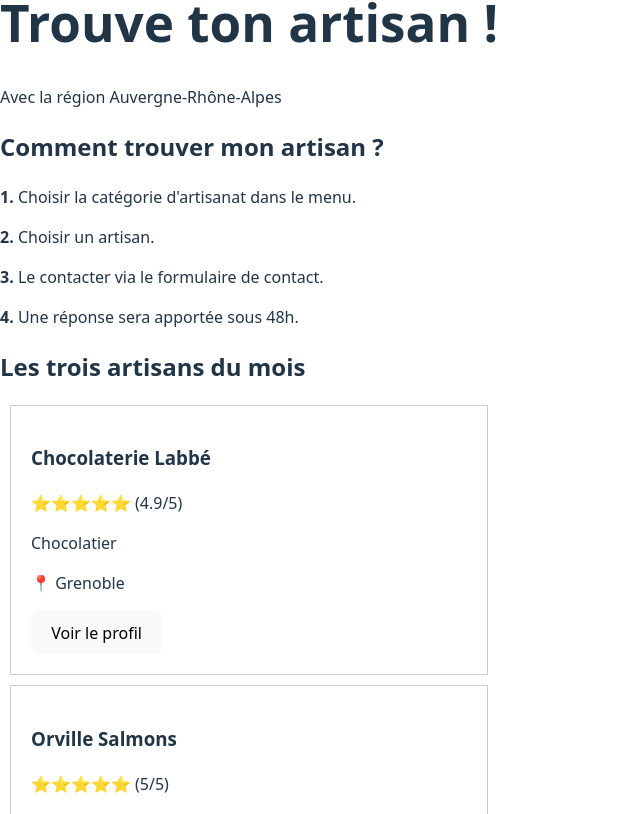
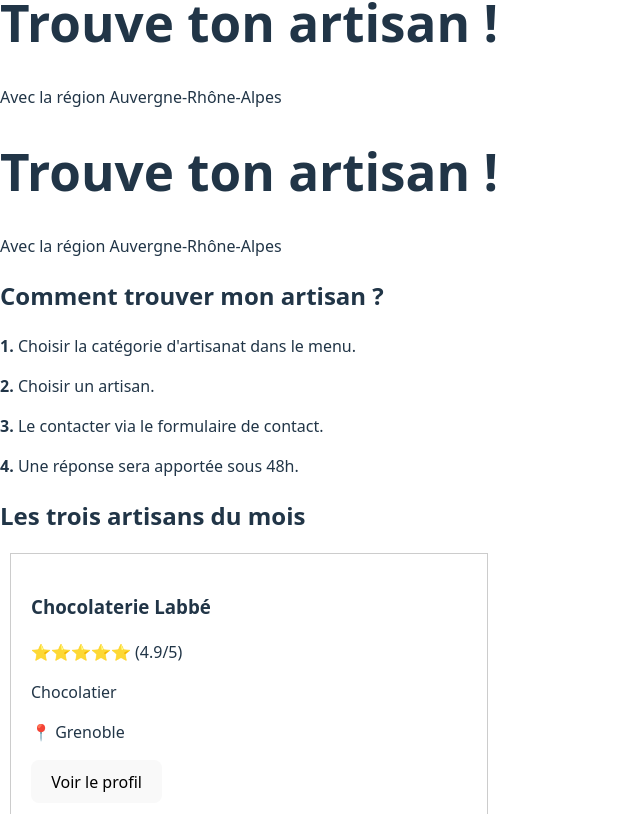
Before and after one commit to AdelC57/trouve-ton-artisan, a React (Vite) app: page / in a window 1280 px wide. Shown: the part 346-1160 px from the top of the page, without its empty margins (0-640 px from the left). Built offline with nearby package versions, Linux system fonts and the light colour scheme.

Commit message:
Ajout des liens cliquables vers les fiches artisans

```diff
--- a/src/components/ArtisanCard.jsx
+++ b/src/components/ArtisanCard.jsx
@@ -1,16 +1,14 @@
+import { Link } from 'react-router-dom';
+
 function ArtisanCard(props) {
-  // Fonction qui génère les étoiles en gérant les décimales
   const afficherEtoiles = (note) => {
-    // Convertit la note en nombre et arrondit (4.5 devient 5, 4.2 devient 4)
     const noteArrondie = Math.round(parseFloat(note));
     let etoiles = '';
 
-    // Boucle pour les étoiles pleines
     for (let i = 0; i < noteArrondie; i++) {
       etoiles += '⭐';
     }
 
-    // Boucle pour les étoiles vides
     for (let i = 0; i < (5 - noteArrondie); i++) {
       etoiles += '☆';
     }
@@ -24,7 +22,9 @@ function ArtisanCard(props) {
       <p>{afficherEtoiles(props.note)} ({props.note}/5)</p>
       <p>{props.specialite}</p>
       <p>📍 {props.ville}</p>
-      <button>Voir le profil</button>
+      <Link to={`/artisan/${props.id}`}>
+        <button>Voir le profil</button>
+      </Link>
     </div>
   );
 }
--- a/src/pages/Home.jsx
+++ b/src/pages/Home.jsx
@@ -2,11 +2,13 @@ import ArtisanCard from '../components/ArtisanCard';
 import artisansData from '../data/datas.json';
 
 function Home() {
-  // Filtre uniquement les artisans du mois (top: true)
   const artisansDuMois = artisansData.filter(artisan => artisan.top === true);
 
   return (
     <main>
+      <h1>Trouve ton artisan !</h1>
+      <p>Avec la région Auvergne-Rhône-Alpes</p>
+
       <section>
         <h2>Comment trouver mon artisan ?</h2>
         <div>
@@ -22,6 +24,7 @@ function Home() {
         {artisansDuMois.map((artisan) => (
           <ArtisanCard
             key={artisan.id}
+            id={artisan.id}
             nom={artisan.name}
             note={artisan.note}
             specialite={artisan.specialty}
--- a/src/pages/ListeArtisans.jsx
+++ b/src/pages/ListeArtisans.jsx
@@ -11,7 +11,6 @@ function ListeArtisans() {
   if (location.pathname === '/fabrication') categorie = 'Fabrication';
   if (location.pathname === '/alimentation') categorie = 'Alimentation';
 
-  // Filtre les artisans par catégorie (comparaison directe)
   const artisansFiltres = artisansData.filter(artisan =>
     artisan.category === categorie
   );
@@ -25,6 +24,7 @@ function ListeArtisans() {
         artisansFiltres.map((artisan) => (
           <ArtisanCard
             key={artisan.id}
+            id={artisan.id}
             nom={artisan.name}
             note={artisan.note}
             specialite={artisan.specialty}
```
